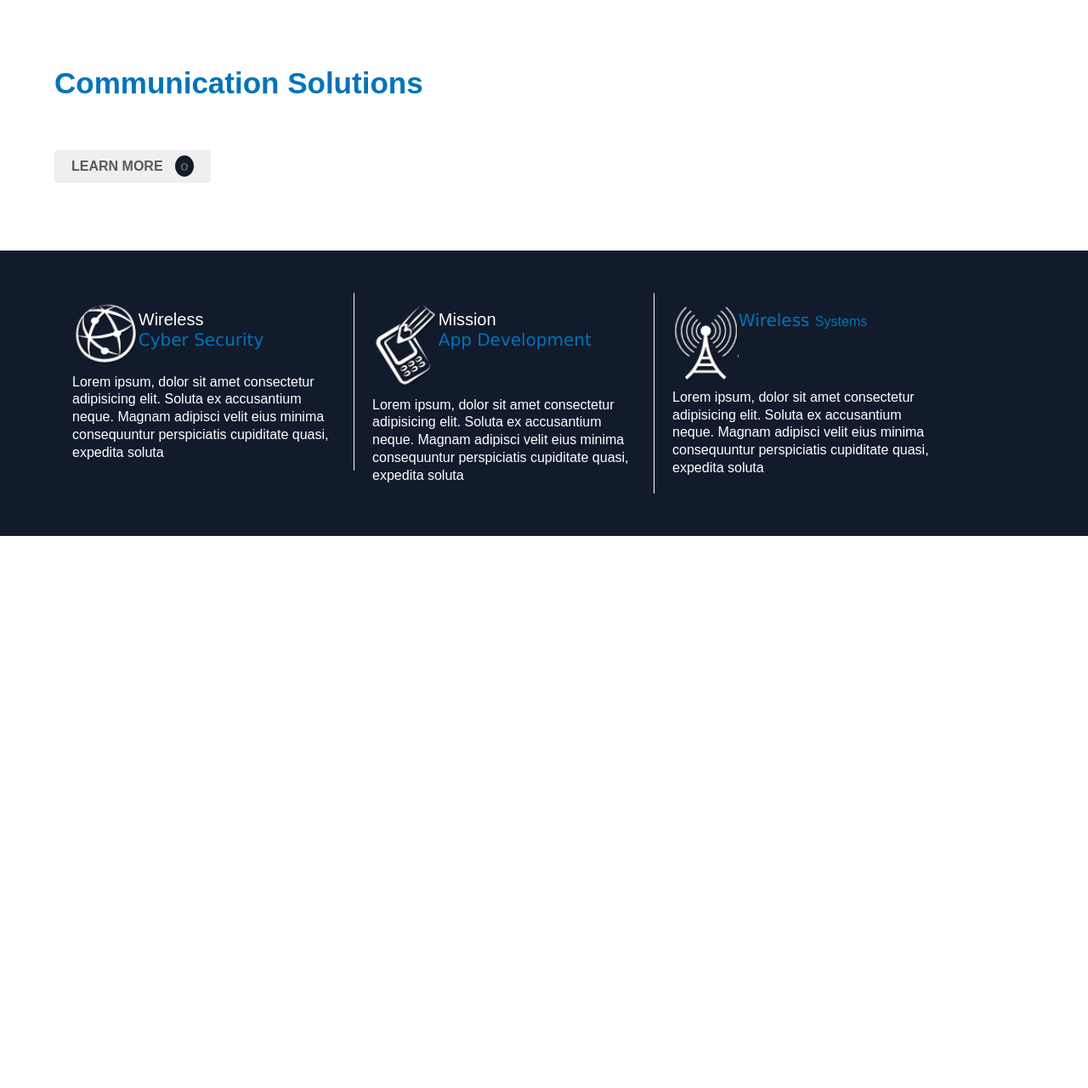
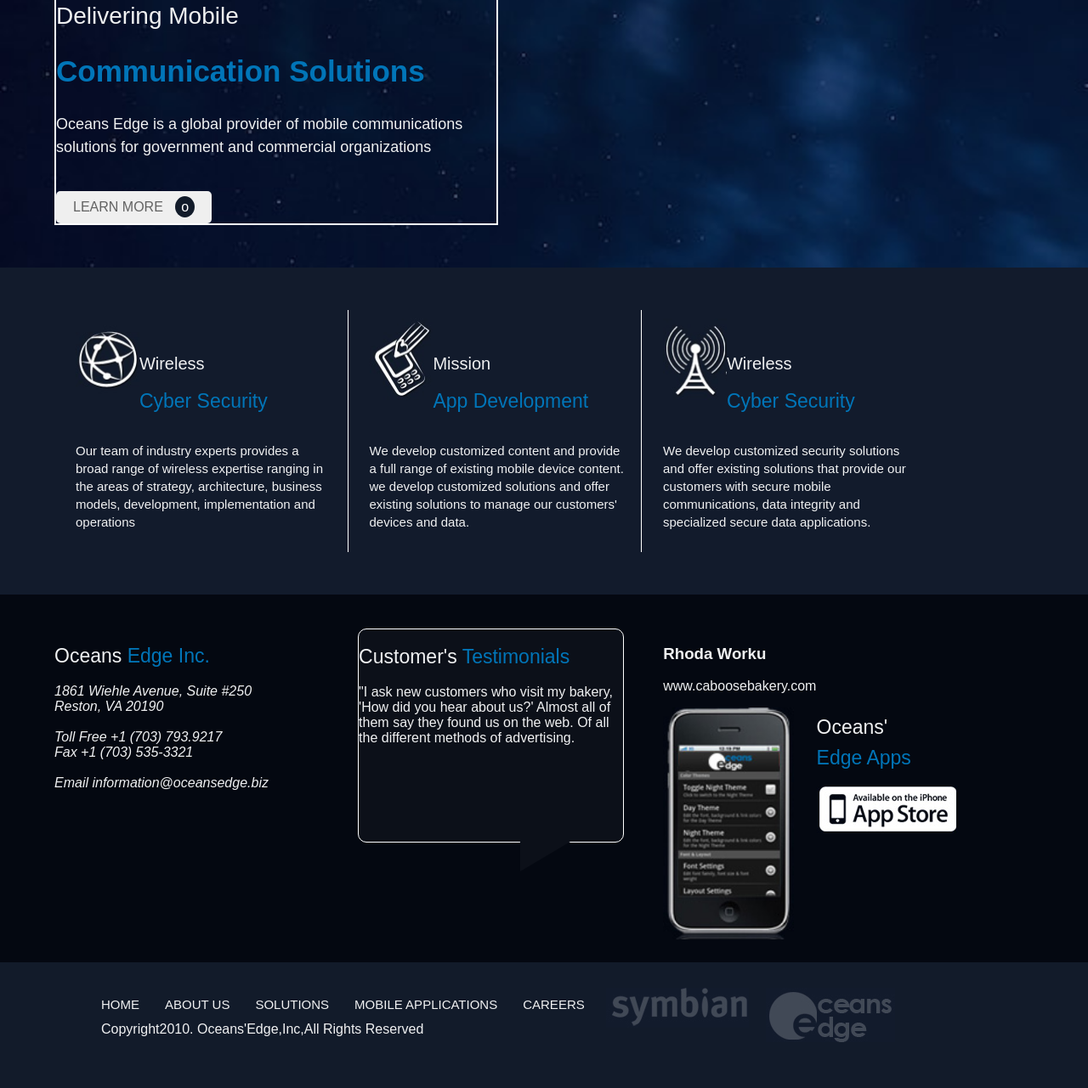
Before and after one commit to tashfiaK/project-blue, a plain HTML site: page index.html in a window 1280 px wide. Shown: the part 333-1614 px from the top of the page at 85% size. Before the commit the page ends 964 px from the top, so only its background shows below. Drawn offline with Linux system fonts and the light colour scheme.

Commit message:
Add files via upload

```diff
--- a/index.html
+++ b/index.html
@@ -1,8 +1,8 @@
 <!DOCTYPE html>
-<html>
+<html lang="en">
     <head>
         <meta charset="UTF-8">
-        <meta name="viewport" with="device-width" initial-scale="1.0">
+        <meta name="viewport" content="device width" initial-scale="1.0">
         <title>Blue</title>
         <link rel="stylesheet" href="style.css">
     </head>
@@ -12,9 +12,10 @@
             <div class="wrapper">
                 <!--logo-->
                 <div class="logo">
-                    <a href="#"><img src="images/blue_logo.png" alt="Blue"></a>
+                    <img src="images/blue-logo.jpg" alt="Blue">
                 </div>
-               <nav class="menu">
+                <!--menu-->
+                <div class="menu">
                     <ul>
                         <li><a href="#">HOME</a></li>
                         <li><a href="#">ABOUT US</a></li>
@@ -22,17 +23,20 @@
                         <li><a href="#">MOBILE APPLICATIONS</a></li>
                         <li><a href="#">CAREERS</a></li>
                     </ul>
-                </nav>
+                </div>
             </div>
         </header>
         <!--header end-->
-        <!--banner start-->
+        <!--bannner start-->
         <section class="banner">
             <div class="wrapper">
-                <div class="banner content">
+                <div class="b-content">
                     <p>Delivering Mobile</p>
                     <h1>Communication Solutions</h1>
-                    <p>Lorem ipsum dolor sit amet consectetur, adipisicing elit. Eveniet iusto doloribus eligendi eius neque consequatur </p>
+                    <p>
+                        Oceans Edge is a global provider of mobile communications solutions
+                        for government and commercial organizations
+                    </p>
                     <button>LEARN MORE <span>o</span></button>
                 </div>
             </div>
@@ -41,11 +45,53 @@
         <!--service start-->
         <section class="service">
             <div class="wrapper">
-                <!--single star-->
+                <!--single start-->
                 <div class="single">
                     <div class="title">
                         <div class="icon">
-                            <img src="images/service_1ogo.png" alt="Blue">
+                            <img src="images/logo-1.jpg" alt="Blue">
+                        </div>
+                        <div class="icon-content">
+                            <h1>Wireless</h1>
+                            <h2 class="sin_h2">Cyber Security</h2>
+                        </div>
+                    </div>
+                    <div class="content">
+                        <p>Our team of industry experts provides a
+                            broad range of wireless expertise ranging in
+                            the areas of strategy, architecture, business
+                            models, development, implementation and
+                            operations</p>
+                    </div>
+                </div>
+                <!--single end-->
+                <!--single start-->
+                <div class="single">
+                    <div class="title">
+                        <div class="icon">
+                            <img src="images/logo-2.jpg" alt="Blue">
+                        </div>
+                        <div class="icon-content">
+                            <h1>Mission</h1>
+                            <h2>App Development</h2>
+                        </div>
+                    </div>
+                    <div class="content">
+                        <p>
+                            We develop customized content and provide
+                            a full range of existing mobile device content.
+                            we develop customized solutions and offer
+                            existing solutions to manage our customers'
+                            devices and data.
+                        </p>
+                    </div>
+                </div>
+                <!--single end-->
+                <!--single start-->
+                <div class="single">
+                    <div class="title">
+                        <div class="icon">
+                            <img src="images/logo-3.jpg" alt="Blue">
                         </div>
                         <div class="icon-content">
                             <h1>Wireless</h1>
@@ -54,44 +100,87 @@
                     </div>
                     <div class="content">
                         <p>
-                        Lorem ipsum, dolor sit amet consectetur adipisicing elit. Soluta ex accusantium neque. Magnam adipisci velit eius minima consequuntur perspiciatis cupiditate quasi, expedita soluta
+                            We develop customized security
+                            solutions and offer existing solutions that
+                            provide our customers with secure mobile
+                            communications, data integrity and
+                            specialized secure data applications.
                         </p>
                     </div>
                 </div>
-                <!--single star-->
-                <div class="single">
-                    <div class="title">
-                        <div class="icon">
-                            <img src="images/service_2logo.png" alt="Blue">
+                <!--single end-->
             </div>
-                        <div class="icon-content">
-                            <h1>Mission</h1>
-                            <h2>App Development</h2>
+        </section>
+        <!--service end-->
+        <!--info start-->
+        <section class="info">
+            <div class="wrapper">
+              <div class="contact">
+                <h2 class="talk_h1">Oceans <span class="sin_h2">Edge Inc.</span></h2>
+                <address>
+                    1861 Wiehle Avenue, Suite #250 <br>
+                    Reston, VA 20190 <br> <br>
+                    Toll Free +1 (703) 793.9217 <br>
+                    Fax  +1 (703) 535-3321 <br><br>
+                    Email  information@oceansedge.biz
+                </address>
               </div>
+                    <!--contact end-->
+              <div class="talk" id="talkbubble">
+                <h2 class="talk_h1">Customer's <span class="sin_h2">Testimonials</span></h2>
+                "I ask new customers who visit my bakery,
+                'How did you hear about us?' Almost all of
+                them say they found us on the web. Of all the
+                different methods of advertising.
               </div>
-                    <div class="content">
-                        <p>
-                        Lorem ipsum, dolor sit amet consectetur adipisicing elit. Soluta ex accusantium neque. Magnam adipisci velit eius minima consequuntur perspiciatis cupiditate quasi, expedita soluta
-                        </p>
+              <div id="customer">
+                <h3>Rhoda Worku</h3>
+                <p>www.caboosebakery.com</p>
               </div>
+              <div class="advertise">
+                <div class="wrap_ad">
+                    <div class="images_ad">
+                        <img src="images/blue_mobile.jpg" alt="blue">
                     </div>
-                <!--single star-->
-                <div class="single">
-                    <div class="title">
-                        <div class="icon">
-                            <img src="images/service_3logo.png" alt="Blue">
+                    <div class="ad_right">
+                        <h3 class="talk_h1">Oceans'</h3>
+                        <h2 class="sin_h2">Edge Apps</h2>
+                        <a href="#"><img src="images/appstore.jpg" alt="app store"></a>
+                        <!--                        <button type="button">
+                            <p>Available on the iphone <br>
+                            App Store</p>
+                        </button> -->
                     </div>
-                        <div class="icon-content">
-                            <h2>Wireless <span>Systems</span></h2>
-                        </div>
-                    </div>
-                    <div class="content">
-                        <p>
-                        Lorem ipsum, dolor sit amet consectetur adipisicing elit. Soluta ex accusantium neque. Magnam adipisci velit eius minima consequuntur perspiciatis cupiditate quasi, expedita soluta
-                        </p>
                 </div>
               </div>
             </div>
         </section>
+        <!--info end-->
+        <!--footer start-->
+        <footer>
+            <div class="wrapper">
+                <div class="f_menu">
+                    <ul>
+                        <li><a href="#">HOME</a></li>
+                        <li><a href="#">ABOUT US</a></li>
+                        <li><a href="#">SOLUTIONS</a></li>
+                        <li><a href="#">MOBILE APPLICATIONS</a></li>
+                        <li><a href="#">CAREERS</a></li>
+                    </ul>
+                    <br>
+                    <div class="c_right">
+                        <p>Copyright2010. <a href="#">Oceans'Edge,Inc</a>,All Rights Reserved</p>
+                    </div>
+                </div>
+                <div class="f_img">
+                    <div class="f_img_i">
+                        <img src="images/footer_img.png" alt="blue">
+                    </div>
+                    <div class="f_img_ii">
+                        <img src="images/footer_ii.png" alt="blue">
+                    </div>
+                </div>
+        </footer>
+        <!--footer end-->
     </body>
 </html>
--- a/style.css
+++ b/style.css
@@ -1,98 +1,97 @@
-/*Ccommon start*/
-* {
+/*common start*/
+body {
     margin: 0;
     padding: 0;
     font-size: 16px;
+    color: #f0f1f2;
     font-family: sans-serif;
 }
 /*common end*/
-/*banner start*/
-header {
-    padding: 15px 0;
-    background-color: #121b2c;
+/*header start*/
+header , footer {
+    background-color: #121b2a;
+    padding: 10px 0;
 }
 .wrapper {
     width: 90%;
-    /*border: 1px solid white;*/
+    /*border: 1px solid green;*/
+    overflow: hidden;
     margin: 0 auto;
-    overflow: hidden;
 }
 .logo {
-    width: 10%;
+    float: left;
+    width: 15%;
     /*border: 1px solid red;*/
-    float: left;
 }
-.logo a {
-    display: block;
-}
-.logo a img {
+.logo img {
     width: 100%;
 }
 .menu {
     float: right;
     width: 50%;
-    /*border: 1px solid white;*/
+    /*border: 1px solid red;*/
 }
 .menu ul {
     float: right;
 }
-.menu ul li {
+.menu ul li , .f_menu ul li {
     float: left;
     list-style: none;
 }
-.menu ul li a {
+.menu ul li a , .f_menu ul li a {
     text-decoration: none;
-    font-size: 18px;
-    color: white;
-    padding: 25px 10px;
+    color: #f0f1f2;
+    font-size: 15px;
+    padding: 5px 15px;
     display: block;
-    transition: 0.5s;
+    transition: .5s;
 }
 .menu ul li:last-child a {
-    margin-right: 0;
+   padding-right: 0;
 }
-.menu li a:hover {
-    color: #0174b9;
+.menu ul li a:hover , .f_menu ul li a:hover {
+    color: #0175b8;
 }
 /*header end*/
 /*banner start*/
 .banner {
-    background-image: url("../blue/images/banner.jpg");
+    background-color: #121b2a;
+    background-image: url('images/banner.jpg');
+    background-position: top center;
     background-repeat: no-repeat;
     background-size: cover;
-    background-position: top center;
 }
-
 .wrapper {
 }
-
-.banner.content {
-    color: white;
+.b-content {
     margin-top: 200px;
-    margin-bottom: 80px;
-    width: 40%;
+    margin-bottom: 50px;
+    width: 45%;
+    border: 2px solid white;
 }
-.banner.content p:first-child {
-    font-size: 30px;
+.b-content p:first-child {
+    font-size: 28px;
 }
-.banner.content h1 {
-    color: #0174b9;
+.b-content h1 {
+    color: #0175b8;
     font-size: 35px;
 }
-.banner.content p:nth-last-child(2) {
-    font-size: 15px;
+.b-content p:nth-last-child(2) {
+    font-size: 18px;
+    line-height: 1.5;
 }
-.banner.content button {
+.b-content button {
     border: none;
     padding: 10px 20px;
-    border-radius: 3px;
+    color: #626262;
+    border-radius: 5px;
+    font-size: 16px;
     margin-top: 20px;
-    color: #5a5a5a;
-    font-weight: bold;
 }
-.banner.content button span {
-    background-color: #131c2b;
-    padding: 4px 6px;
+.b-content button span {
+    background-color: #121b2a;
+    padding: 4px 7px;
+    color: white;
     border-radius: 50%;
     margin-left: 10px;
 }
@@ -101,58 +100,156 @@ header {
 .service {
     background-color: #121b2c;
     padding: 50px 0;
-
 }
-
-.wrapper {
-}
-
+.wrapper {}
+/*single start*/
 .single {
-    width: 27%;
-    border-right: 1px solid white;
+    width: 26%;
     padding: 10px 20px;
     float: left;
-    margin-left: 1px;
+    border-right: 1px solid white;
+    margin-left: 5px;
 }
 .single:last-child {
     border-right: 0;
 }
-
 .title {
     overflow: hidden;
-    margin-bottom: 5px;
+    margin-bottom: 3px;
 }
-
 .icon {
     width: 25%;
     float: left;
-    /*border: 1px solid burlywood;*/
+    display: block;
+    /*order: 1px solid yellow;*/
 }
 .icon img {
     width: 100%;
 }
-
 .icon-content {
-    width: 65%;
+    width: 70%;
     float: left;
-    /*border: 1px solid blanchedalmond;*/
-    margin-top: 10px;
+    margin-top: 25px;
+    /*border: 1px solid yellow;*/
 }
 .icon-content h1 {
-    color: white;
-    font-weight: lighter;
     font-size: 20px;
+    font-weight: normal;
 }
-.icon-content h2 {
-    color: #0174b9;
-    font-size: 20px;
-    font-family: verdana;
-    font-weight: 500;
+.icon-content h2, .sin_h2 {
+    color: #0175b8;
+    font-size: 23px;
+    font-weight: normal;
 }
-
-.content {
+.content {}
+.content p {
+    font-size: 15px;
+    line-height: 1.4;
 }
-.content p {
-    color: white;
-    line-height: 1.3;
+/*service end*/
+/*contact start*/
+.info {
+    padding-top: 40px;
+    background-color: #040811;
+    overflow: hidden;
 }
+.contact {
+    margin-right: 4%;
+    padding-right: 0;
+    width: 27%;
+    min-height: 300px;
+    float: left;
+    /*border: 1px solid white;*/
+}
+.talk {
+    margin-right: 4%;
+    width: 27%;
+    min-height: 300px;
+    float: left;
+    /*border: 1px solid goldenrod;*/
+}
+.talk_h1 {
+    font-size: 23px;
+    font-weight: normal;
+}
+#talkbubble {
+    width: 27%;
+    height: 5px;
+    min-height: 250px;
+    /*padding: 20px;*/
+    background: #0c1019;
+    position: relative;
+    -moz-border-radius: 5px;
+    -webkit-border-radius: 5px;
+    border-radius: 10px;
+    line-break: 0;
+    border: 1px solid white;
+  }
+  #talkbubble:after {
+    content: "";
+    position: absolute;
+    right: 20%;
+    bottom: -35px;
+    width: 0;
+    height: 0;
+    border-left: 0px solid transparent;
+    border-right: 59px solid transparent;
+    border-top: 35px solid #0c1019;
+  }
+.customer {
+    float: left;
+}
+.advertise {
+    margin-right: 0%;
+    float: left;
+    width: 27%;
+    min-height: 300px;
+}
+.wrap_ad {
+    width: 100%;
+    /*border: 1px solid red;*/
+}
+.images_ad {
+    width: 58%;
+    float: left;
+    /*border: 1px solid green;*/
+}
+.images_ad img {
+    width: 85%;
+    display: block;
+}
+.ad_right {
+    width: 40%;
+    float: left;
+    /*border: 1px solid white;*/
+}
+.ad_right h3 {
+    line-height: 0;
+}
+.ad_right a {
+    display: block;
+}
+.f_menu, .f_img {
+    float: left;
+    padding: 10px 0 10px;
+    overflow: hidden;
+}
+.c_right {
+    margin-left: 55px;
+    margin-bottom: 40px;
+}
+.c_right p a {
+    color: #f0f1f2;
+    text-decoration: none;
+    transition: .33s;
+}
+.c_right p a:hover {
+    color: #0175b8;
+}
+.f_img {
+    float: left;
+}
+.f_img_i , .f_img_ii {
+    padding: 10px;
+    float: left;
+}
```
Also changed, not shown: fonts/lato/Lato-Black.ttf (added), fonts/lato/Lato-Bold.ttf (added), fonts/lato/Lato-Light.ttf (added), fonts/lato/SIL Open Font License.txt (added), images/appstore.jpg (added), images/blue-logo.jpg (added), images/blue_mobile.jpg (added), images/footer_ii.png (added), images/footer_img.png (added), images/hector.jpg (added), images/logo-1.jpg (added), images/logo-2.jpg (added), images/logo-3.jpg (added). Lines whose indentation alone changed are shown as unchanged.
